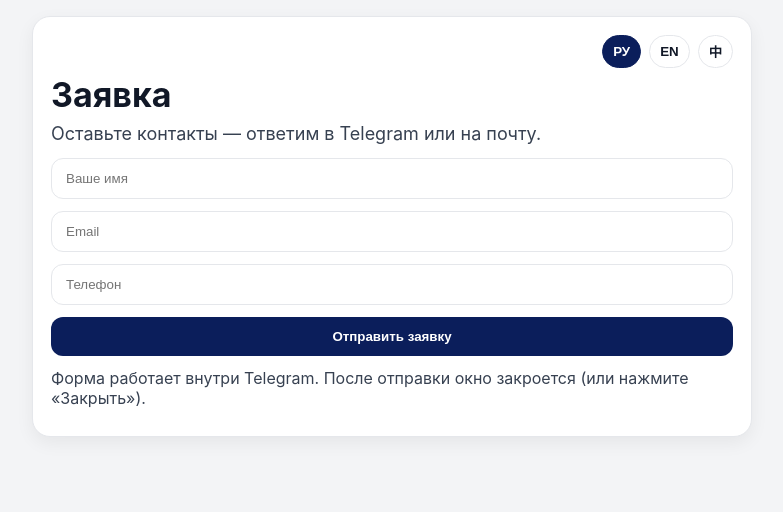
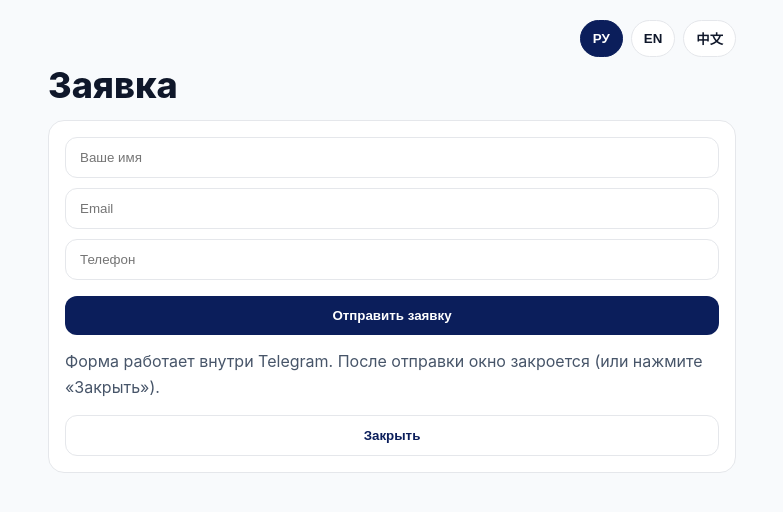
Before and after one commit to VAsily83/hannkit-landing, a Next.js app: page /tg-form in a window 1280 px wide. Shown: the top 512 px of the page, without its empty margins (248-1031 px from the left). Built offline with nearby package versions, Linux system fonts and the light colour scheme.

Commit message:
Update tg-form.tsx

```diff
--- a/pages/tg-form.tsx
+++ b/pages/tg-form.tsx
@@ -1,200 +1,171 @@
 // pages/tg-form.tsx
 import React, { useEffect, useMemo, useState } from "react";
-
-// ВАЖНО: никакого прямого доступа к window/Telegram вне эффектов
-declare global {
-  interface Window {
-    Telegram?: { WebApp?: any };
-  }
-}
+import Script from "next/script";
 
 type Lang = "ru" | "en" | "zh";
 
 const COLORS = {
   brand: "#0B1E5B",
-  text: "#111827",
-  subtext: "#374151",
-  bg: "#F3F4F6",
+  text: "#0F172A",
+  subtext: "#475569",
+  border: "#E5E7EB",
+  chip: "#F3F4F6",
   card: "#FFFFFF",
-  border: "#E5E7EB",
+  bg: "#F8FAFC",
 };
 
 const TDICT: Record<
   Lang,
   {
     title: string;
-    lead: string;
     name: string;
     email: string;
     phone: string;
     send: string;
-    note: string;
+    hint: string;
     sent: string;
-    closing: string;
-    closeBtn: string;
-    ru: string; en: string; zh: string;
+    close: string;
+    langRU: string;
+    langEN: string;
+    langZH: string;
   }
 > = {
   ru: {
     title: "Заявка",
-    lead: "Оставьте контакты — ответим в Telegram или на почту.",
     name: "Ваше имя",
     email: "Email",
     phone: "Телефон",
     send: "Отправить заявку",
-    note: "Форма работает внутри Telegram. После отправки окно закроется (или нажмите «Закрыть»).",
-    sent: "Заявка отправлена!",
-    closing: "Закрываем…",
-    closeBtn: "Закрыть",
-    ru: "РУ", en: "EN", zh: "中文",
+    hint: "Форма работает внутри Telegram. После отправки окно закроется (или нажмите «Закрыть»).",
+    sent: "Заявка отправлена! Закрываем…",
+    close: "Закрыть",
+    langRU: "РУ",
+    langEN: "EN",
+    langZH: "中文",
   },
   en: {
     title: "Request",
-    lead: "Leave your contacts — we’ll reply in Telegram or by email.",
     name: "Your name",
     email: "Email",
     phone: "Phone",
     send: "Send request",
-    note: "This form runs inside Telegram. It will close after sending (or tap “Close”).",
-    sent: "Request sent!",
-    closing: "Closing…",
-    closeBtn: "Close",
-    ru: "RU", en: "EN", zh: "中文",
+    hint: "This form runs inside Telegram. After sending, the window will close (or tap “Close”).",
+    sent: "Request sent! Closing…",
+    close: "Close",
+    langRU: "RU",
+    langEN: "EN",
+    langZH: "ZH",
   },
   zh: {
-    title: "提交咨询",
-    lead: "留下联系方式——我们会在 Telegram 或邮箱回复。",
+    title: "提交信息",
     name: "姓名",
     email: "邮箱",
     phone: "电话",
-    send: "发送",
-    note: "该表单在 Telegram 内运行。发送后会关闭（或点击“关闭”）。",
-    sent: "已发送！",
-    closing: "正在关闭…",
-    closeBtn: "关闭",
-    ru: "俄", en: "英", zh: "中",
+    send: "提交",
+    hint: "该表单在 Telegram 内运行。提交后窗口会关闭（或点击“关闭”）。",
+    sent: "已提交！正在关闭…",
+    close: "关闭",
+    langRU: "俄",
+    langEN: "英",
+    langZH: "中",
   },
 };
 
-const FORMSPREE = "/api/lead";
+function getTG() {
+  if (typeof window === "undefined") return null;
+  // eslint-disable-next-line @typescript-eslint/no-explicit-any
+  const w = window as any;
+  return w.Telegram && w.Telegram.WebApp ? (w.Telegram.WebApp as any) : null;
+}
 
 export default function TgFormPage() {
-  const [lang, setLang] = useState<Lang>("ru");
+  // язык из startparam: tg-form?lang=en
+  const [lang, setLang] = useState<Lang>(() => {
+    if (typeof window === "undefined") return "ru";
+    const url = new URL(window.location.href);
+    const q = (url.searchParams.get("lang") || "").toLowerCase();
+    return (["ru", "en", "zh"].includes(q) ? q : "ru") as Lang;
+  });
   const T = useMemo(() => TDICT[lang], [lang]);
 
-  const [mounted, setMounted] = useState(false);
-  const [isTg, setIsTg] = useState(false);
-  const [isIOS, setIsIOS] = useState(false);
-
-  // Поля формы
   const [name, setName] = useState("");
   const [mail, setMail] = useState("");
   const [phone, setPhone] = useState("");
+  const [isSending, setSending] = useState(false);
+  const [sent, setSent] = useState(false);
 
-  const [sending, setSending] = useState(false);
-  const [sent, setSent] = useState<null | "ok" | "fail">(null);
-
+  // Инициализация Mini-App
   useEffect(() => {
-    setMounted(true);
+    const tg = getTG();
+    if (tg) {
       try {
-      const ua = navigator.userAgent || "";
-      setIsIOS(/iPhone|iPad|iPod/i.test(ua));
-
-      const wa = window.Telegram?.WebApp;
-      if (wa) {
-        setIsTg(true);
-        // Базовая инициализация
-        wa.ready?.();
-        wa.expand?.();
-        wa.disableVerticalSwipes?.(); // меньше шансов «случайно» уйти жестом
-        wa.enableClosingConfirmation?.(false);
-        // Цвета заголовка под фирстиль (не обязательно)
-        wa.setHeaderColor?.("#0B1E5B");
-        wa.setBackgroundColor?.("#FFFFFF");
-      }
-    } catch {
-      // ignore
+        tg.ready();
+        tg.expand(); // чтобы не было «просадки» по высоте
+        tg.setHeaderColor && tg.setHeaderColor("secondary_bg_color");
+        tg.setBackgroundColor && tg.setBackgroundColor("#ffffff");
+      } catch {}
     }
   }, []);
 
-  const haptic = (type: "success" | "error" | "warning" = "success") => {
+  // Безопасное закрытие с многоступенчатым фоллбэком
+  const safeClose = () => {
     try {
-      window.Telegram?.WebApp?.HapticFeedback?.notificationOccurred?.(type);
+      const tg = getTG();
+      if (tg && typeof tg.close === "function") {
+        tg.close();
+        return;
+      }
     } catch {}
+    // iOS иногда игнорирует close(), пробуем альтернативы
+    try {
+      window.close();
+    } catch {}
+    try {
+      history.length > 1 ? history.back() : (window.location.href = "https://t.me/HannkitBot");
+    } catch {
+      window.location.href = "https://t.me/HannkitBot";
+    }
   };
 
-  // Универсальное закрытие + каскад фолбэков
-  const closeWithFallbacks = () => {
-    let closed = false;
-    try {
-      window.Telegram?.WebApp?.close?.();
-      closed = true;
-    } catch {}
+  const submit = async () => {
+    if (isSending) return;
+    setSending(true);
 
-    // Даем клиенту шанс физически закрыть
-    setTimeout(() => {
-      if (closed) return;
-
-      try { window.history.back(); } catch {}
-      setTimeout(() => {
-        try { window.close(); } catch {}
-      }, 120);
-      setTimeout(() => {
-        try { (window.location as any).href = "tg://resolve?domain=HannkitBot"; } catch {}
-      }, 240);
-      setTimeout(() => {
-        try { (window.location as any).href = "https://t.me/HannkitBot"; } catch {}
-      }, 480);
-    }, 350);
-  };
-
-  const onSubmit = async (e: React.FormEvent) => {
-    e.preventDefault();
-    if (sending) return;
-
-    setSending(true);
-    setSent(null);
-
-    try {
-      const r = await fetch(FORMSPREE, {
-        method: "POST",
-        headers: { "Content-Type": "application/json", Accept: "application/json" },
-        body: JSON.stringify({
+    // Отправляем на тот же обработчик, что и ленд (можешь заменить путь)
+    const endpoint = "/api/lead";
+    const payload = {
+      source: "tg-miniapp",
+      lang,
       name,
       email: mail,
       phone,
-          source: "tg-miniapp",
-          lang,
-        }),
+    };
+
+    try {
+      const r = await fetch(endpoint, {
+        method: "POST",
+        headers: { "Content-Type": "application/json", Accept: "application/json" },
+        body: JSON.stringify(payload),
       });
+      // Считаем успехом любой 2xx (и даже сетевой оффлайн — всё равно пробуем закрыть)
+      if (!r.ok) {
+        // Не валим UX — показываем «отправлено» и закрываемся
+        // Можно логировать в свою аналитику, если нужно
+      }
+    } catch {
+      // игнор — ниже всё равно закрываем
+    }
 
-      if (!r.ok) throw new Error("Request failed");
-
-      setSent("ok");
-      haptic("success");
-
-      // Попытка автозакрытия СРАЗУ после успеха (важно для iOS)
-      // Если Telegram/iOS не даст закрыть — покажем кнопку и оставим фолбэки.
-      try {
-        if (isTg) {
-          window.Telegram!.WebApp.close();
-          return; // в большинстве клиентов закроется здесь
-        }
-      } catch {}
-
-      // Если до сюда дошли — либо не TG, либо клиент проигнорил close()
-      // Покажем сообщение и оставим кнопку «Закрыть»
-      // (дополнительно запустим мягкие фолбэки через небольшую паузу)
-      setTimeout(() => closeWithFallbacks(), 1200);
-    } catch {
-      setSent("fail");
-      haptic("error");
-    } finally {
-      setSending(false);
-    }
+    setSent(true);
+    // даём пользователю увидеть тост, затем закрываем
+    setTimeout(safeClose, 800);
   };
 
   return (
+    <>
+      {/* SDK должен загрузиться ДО рендера, чтобы iOS-клиент точно увидел API */}
+      <Script src="https://telegram.org/js/telegram-web-app.js" strategy="beforeInteractive" />
+
       <div
         style={{
           fontFamily:
@@ -202,147 +173,159 @@ export default function TgFormPage() {
           color: COLORS.text,
           background: COLORS.bg,
           minHeight: "100vh",
-        padding: 16,
         }}
       >
-      <div
+        <div style={{ maxWidth: 720, margin: "0 auto", padding: "20px 16px 28px" }}>
+          {/* языки */}
+          <div style={{ display: "flex", gap: 8, justifyContent: "flex-end" }}>
+            <button
+              onClick={() => setLang("ru")}
               style={{
-          maxWidth: 720,
-          margin: "0 auto",
-          background: COLORS.card,
-          border: `1px solid ${COLORS.border}`,
-          borderRadius: 18,
-          padding: 18,
-          boxShadow: "0 6px 18px rgba(0,0,0,.06)",
-        }}
-      >
-        {/* Языки */}
-        <div style={{ display: "flex", gap: 8, justifyContent: "flex-end" }}>
-          {(["ru", "en", "zh"] as Lang[]).map((l) => (
-            <button
-              key={l}
-              onClick={() => setLang(l)}
-              style={{
-                padding: "6px 10px",
+                padding: "8px 12px",
                 borderRadius: 999,
-                border: `1px solid ${l === lang ? COLORS.brand : COLORS.border}`,
-                background: l === lang ? COLORS.brand : "transparent",
-                color: l === lang ? "#fff" : COLORS.text,
+                border: `1px solid ${lang === "ru" ? COLORS.brand : COLORS.border}`,
+                background: lang === "ru" ? COLORS.brand : "#fff",
+                color: lang === "ru" ? "#fff" : COLORS.text,
                 cursor: "pointer",
                 fontWeight: 700,
               }}
             >
-              {TDICT[l][l]}
+              {T.langRU}
             </button>
-          ))}
+            <button
+              onClick={() => setLang("en")}
+              style={{
+                padding: "8px 12px",
+                borderRadius: 999,
+                border: `1px solid ${lang === "en" ? COLORS.brand : COLORS.border}`,
+                background: lang === "en" ? COLORS.brand : "#fff",
+                color: lang === "en" ? "#fff" : COLORS.text,
+                cursor: "pointer",
+                fontWeight: 700,
+              }}
+            >
+              {T.langEN}
+            </button>
+            <button
+              onClick={() => setLang("zh")}
+              style={{
+                padding: "8px 12px",
+                borderRadius: 999,
+                border: `1px solid ${lang === "zh" ? COLORS.brand : COLORS.border}`,
+                background: lang === "zh" ? COLORS.brand : "#fff",
+                color: lang === "zh" ? "#fff" : COLORS.text,
+                cursor: "pointer",
+                fontWeight: 700,
+              }}
+            >
+              {T.langZH}
+            </button>
           </div>
 
-        <h1 style={{ fontSize: 34, margin: "6px 0 8px" }}>{T.title}</h1>
-        <p style={{ color: COLORS.subtext, margin: "0 0 14px", fontSize: 18 }}>{T.lead}</p>
+          <h1 style={{ fontSize: 36, lineHeight: 1.15, margin: "8px 0 14px", fontWeight: 800 }}>{T.title}</h1>
 
-        {/* Форма */}
-        <form onSubmit={onSubmit} style={{ display: "grid", gap: 12 }}>
+          <div
+            style={{
+              background: COLORS.card,
+              border: `1px solid ${COLORS.border}`,
+              borderRadius: 16,
+              padding: 16,
+              display: "grid",
+              gap: 10,
+            }}
+          >
             <input
               placeholder={T.name}
               value={name}
               onChange={(e) => setName(e.target.value)}
-            required
-            style={{ padding: "12px 14px", borderRadius: 12, border: `1px solid ${COLORS.border}`, outline: "none" }}
+              style={{
+                padding: "12px 14px",
+                border: `1px solid ${COLORS.border}`,
+                borderRadius: 12,
+                outline: "none",
+              }}
             />
             <input
               placeholder={T.email}
               value={mail}
               onChange={(e) => setMail(e.target.value)}
               type="email"
-            required
-            style={{ padding: "12px 14px", borderRadius: 12, border: `1px solid ${COLORS.border}`, outline: "none" }}
+              style={{
+                padding: "12px 14px",
+                border: `1px solid ${COLORS.border}`,
+                borderRadius: 12,
+                outline: "none",
+              }}
             />
             <input
               placeholder={T.phone}
               value={phone}
               onChange={(e) => setPhone(e.target.value)}
               inputMode="tel"
-            style={{ padding: "12px 14px", borderRadius: 12, border: `1px solid ${COLORS.border}`, outline: "none" }}
+              style={{
+                padding: "12px 14px",
+                border: `1px solid ${COLORS.border}`,
+                borderRadius: 12,
+                outline: "none",
+              }}
             />
 
             <button
-            type="submit"
-            disabled={sending}
+              onClick={submit}
+              disabled={isSending}
               style={{
-              padding: "12px 14px",
+                marginTop: 6,
+                padding: "12px 16px",
                 borderRadius: 12,
                 border: "none",
-              background: sending ? "#152a7e" : COLORS.brand,
+                background: COLORS.brand,
                 color: "#fff",
-              fontWeight: 700,
-              cursor: sending ? "default" : "pointer",
+                fontWeight: 800,
+                cursor: "pointer",
+                opacity: isSending ? 0.75 : 1,
               }}
             >
               {T.send}
             </button>
-        </form>
 
-        <p style={{ color: COLORS.subtext, margin: "12px 0 10px" }}>{T.note}</p>
+            <div style={{ color: COLORS.subtext, lineHeight: 1.6, marginTop: 4 }}>{T.hint}</div>
 
-        {/* Сообщения статуса */}
-        {sent === "ok" && (
+            {sent && (
               <div
+                role="status"
+                aria-live="polite"
                 style={{
-              background: "#F3F4F6",
+                  marginTop: 6,
+                  padding: "12px 14px",
+                  borderRadius: 12,
+                  background: COLORS.chip,
                   border: `1px solid ${COLORS.border}`,
-              borderRadius: 12,
-              padding: "10px 12px",
                   fontWeight: 700,
-              marginTop: 8,
                 }}
               >
-            {T.sent} {T.closing}
-          </div>
-        )}
-        {sent === "fail" && (
-          <div
-            style={{
-              background: "#FEF2F2",
-              border: "1px solid #FECACA",
-              borderRadius: 12,
-              padding: "10px 12px",
-              fontWeight: 700,
-              color: "#991B1B",
-              marginTop: 8,
-            }}
-          >
-            Ошибка отправки. Попробуйте ещё раз или вернитесь в бот.
+                {T.sent}
               </div>
             )}
 
-        {/* Большая ручная кнопка закрытия:
-           - показываем после успешной отправки
-           - в TG-клиенте всегда
-           - особенно нужна на iOS */}
-        {(sent === "ok" || isTg) && (
-          <div style={{ marginTop: 12 }}>
+            {/* Ручная кнопка закрытия на случай, если автозакрытие не сработало */}
             <button
-              onClick={closeWithFallbacks}
+              onClick={safeClose}
               style={{
-                padding: "12px 14px",
+                marginTop: 4,
+                padding: "12px 16px",
                 borderRadius: 12,
                 border: `1px solid ${COLORS.border}`,
-                background: COLORS.card,
+                background: "#fff",
+                color: COLORS.brand,
+                fontWeight: 700,
                 cursor: "pointer",
-                fontWeight: 700,
-                width: "100%",
               }}
             >
-              {T.closeBtn}
+              {T.close}
             </button>
           </div>
-        )}
         </div>
       </div>
+    </>
   );
 }
-
-// Чтобы Next не пытался SSG-рендерить страницу на билде
-export async function getServerSideProps() {
-  return { props: {} };
-}
```
Lines whose indentation alone changed are shown as unchanged.
